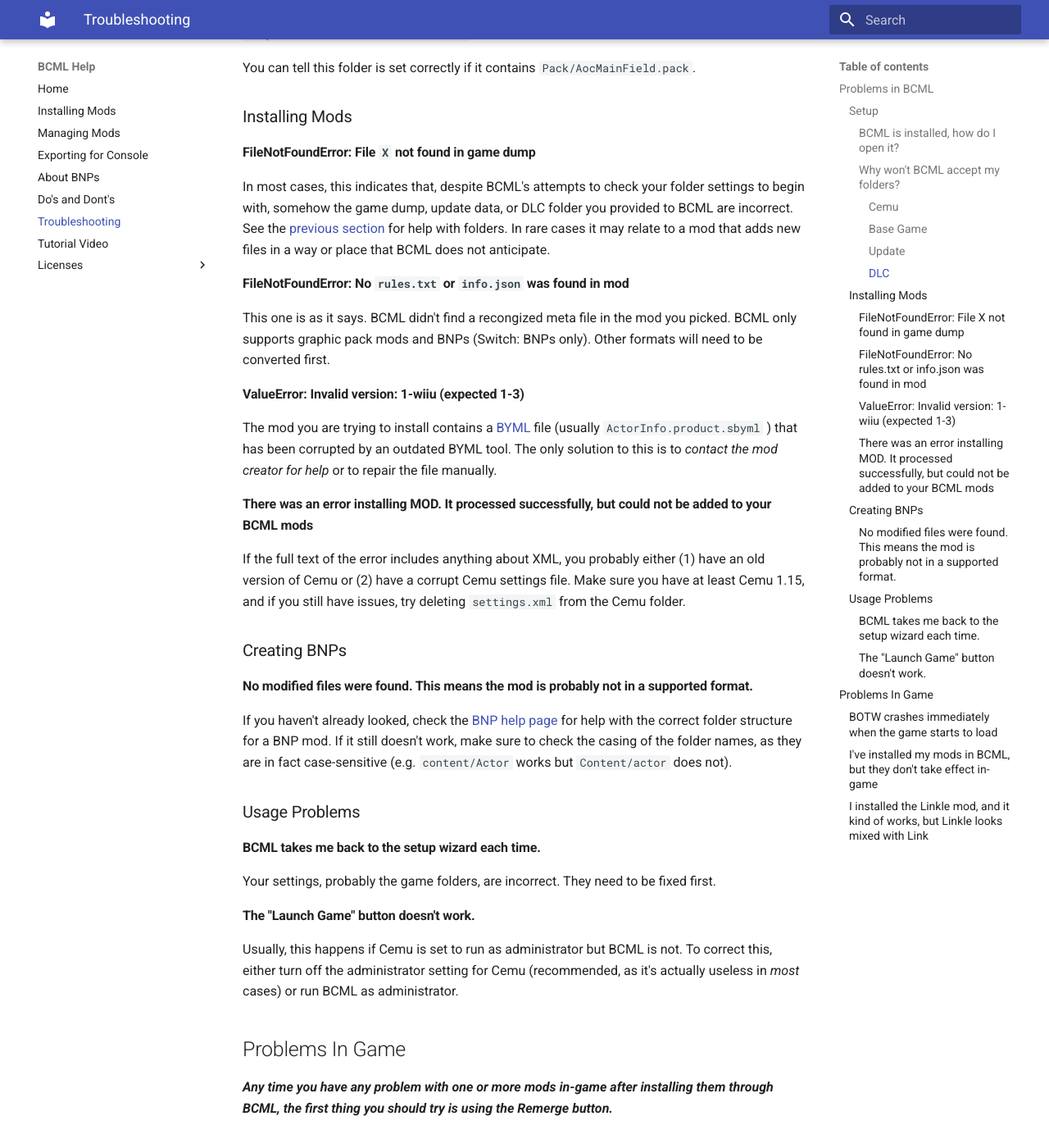
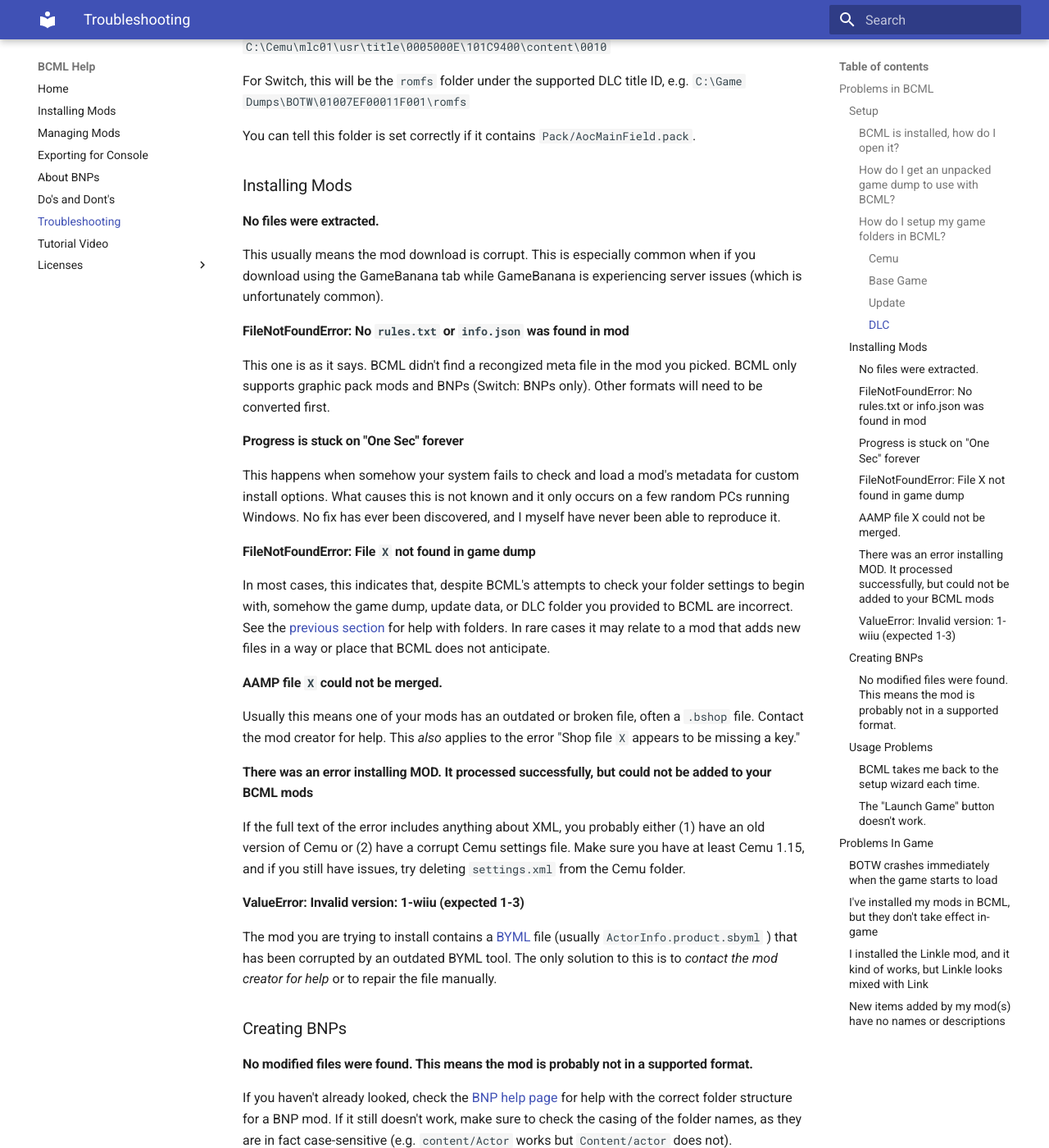
Before and after one commit to NiceneNerd/BCML, an MkDocs documentation site: the page built from docs/trouble.md, in a window 1280 px wide and 1400 px high, scrolled down 1554 px. Shown: the whole window at 82% size. Built offline with MkDocs 1.6.1 and Material for MkDocs 9.7.7, drawn with Linux system fonts in a browser that asks for light colours; some of the changed text lies outside the part shown.

Commit message:
More stuff for troubleshooting docs

```diff
--- a/docs/trouble.md
+++ b/docs/trouble.md
@@ -16,11 +16,15 @@ Run `bcml` from the command line. You can also create a shortcut on your desktop
 the Start Menu. On Windows, point it to `bcml.exe` in the Scripts folder where you
 installed Python.
 
-#### Why won't BCML accept my folders?
+#### How do I get an unpacked game dump to use with BCML?
+
+Follow the instructions from [this tutorial](https://zeldamods.org/wiki/Help:Dumping_games).
+
+#### How do I setup my game folders in BCML?
 
 Here are the rules for the folders you need to set in BCML.
 
-(Note that if you use Cemu, BCML should automatically find your game folders when you
+(*Note*: If you use Cemu, BCML should automatically find your game folders when you
 select the Cemu folder. If it doesn't, you can find them by right-clicking the game in
 Cemu and clicking the buttons to open the game, update, and DLC folders. These will
 _not_ be the exact folders you need but will be very close to them; read on to find out
@@ -51,8 +55,8 @@ _(Required: Wii U)_ Must be the root content folder for BOTW's update files, ver
 Cemu's MLC storage. For Cemu/Wii U, the first half of the title ID will end in the
 letter E. Example: `C:\Cemu\mlc01\usr\title\0005000E\101C9400\content`
 
-Switch users should not need an update folder, because dumping will ordinarily merge the
-base game and update files.
+*Switch users should not need an update folder, because dumping will ordinarily merge the
+base game and update files.*
 
 You can tell this folder is set correctly if it contains approximately 7000 files in the
 folder `Actor/Pack`.
@@ -71,6 +75,25 @@ You can tell this folder is set correctly if it contains `Pack/AocMainField.pack
 
 ### Installing Mods
 
+#### No files were extracted.
+
+This usually means the mod download is corrupt. This is especially common when if you
+download using the GameBanana tab while GameBanana is experiencing server issues (which
+is unfortunately common).
+
+#### FileNotFoundError: No `rules.txt` or `info.json` was found in mod
+
+This one is as it says. BCML didn't find a recongized meta file in the mod you picked.
+BCML only supports graphic pack mods and BNPs (Switch: BNPs only). Other formats will
+need to be converted first.
+
+#### Progress is stuck on "One Sec" forever
+
+This happens when somehow your system fails to check and load a mod's metadata for
+custom install options. What causes this is not known and it only occurs on a few
+random PCs running Windows. No fix has ever been discovered, and I myself have never
+been able to reproduce it.
+
 #### FileNotFoundError: File `X` not found in game dump
 
 In most cases, this indicates that, despite BCML's attempts to check your folder
@@ -79,11 +102,18 @@ to BCML are incorrect. See the [previous section](#why-wont-bcml-accept-my-folde
 help with folders. In rare cases it may relate to a mod that adds new files in a way or
 place that BCML does not anticipate.
 
-#### FileNotFoundError: No `rules.txt` or `info.json` was found in mod
+#### AAMP file `X` could not be merged.
 
-This one is as it says. BCML didn't find a recongized meta file in the mod you picked.
-BCML only supports graphic pack mods and BNPs (Switch: BNPs only). Other formats will
-need to be converted first.
+Usually this means one of your mods has an outdated or broken file, often a `.bshop` file.
+Contact the mod creator for help. This _also_ applies to the error "Shop file `X` appears
+to be missing a key."
+
+#### There was an error installing MOD. It processed successfully, but could not be added to your BCML mods
+
+If the full text of the error includes anything about XML, you probably either (1) have
+an old version of Cemu or (2) have a corrupt Cemu settings file. Make sure you have at
+least Cemu 1.15, and if you still have issues, try deleting `settings.xml` from the Cemu
+folder.
 
 #### ValueError: Invalid version: 1-wiiu (expected 1-3)
 
@@ -132,12 +155,14 @@ There are a few possible causes:
 1. You have mods installed outside of BCML that conflict with the BCML pack. **Running
    BCML alongside mods installed with other methods is not supported.**
 2. You still have the master graphic pack for BCML 2.8 enabled in Cemu after upgrading
-   (under `{BCML: DON'T TOUCH}`.
-3. Your load order is backwards.
+   (under `{BCML: DON'T TOUCH}`).
+3. Your load order is backwards or otherwise incorrect.
 4. Your game language in BCML does not match the region and language you use in BOTW.
 5. Your game directory settings in BCML are set incorrectly.
 6. There is something wrong with one of your mods itself.
-7. Your game dump is corrupt.
+7. One or more of the mods you are using are incompatible with the others in game-breaking
+   ways even after merging.
+8. Your game dump is corrupt.
 
 ### I've installed my mods in BCML, but they don't take effect in-game
 
@@ -155,3 +180,8 @@ priority than any mods that alter armour stats or other mods that affect `TitleB
 If you have already done so, try remerging. If it still doesn't work, it could be a more
 complicated problem with your mod configuration; consider clearing your mods and
 starting fresh.
+
+### New items added by my mod(s) have no names or descriptions
+
+Check to make sure your region and language settings in BCML match your game, and then
+remerge.
```
Also changed, not shown: other parts of docs/trouble.md (+0 -7 lines).
